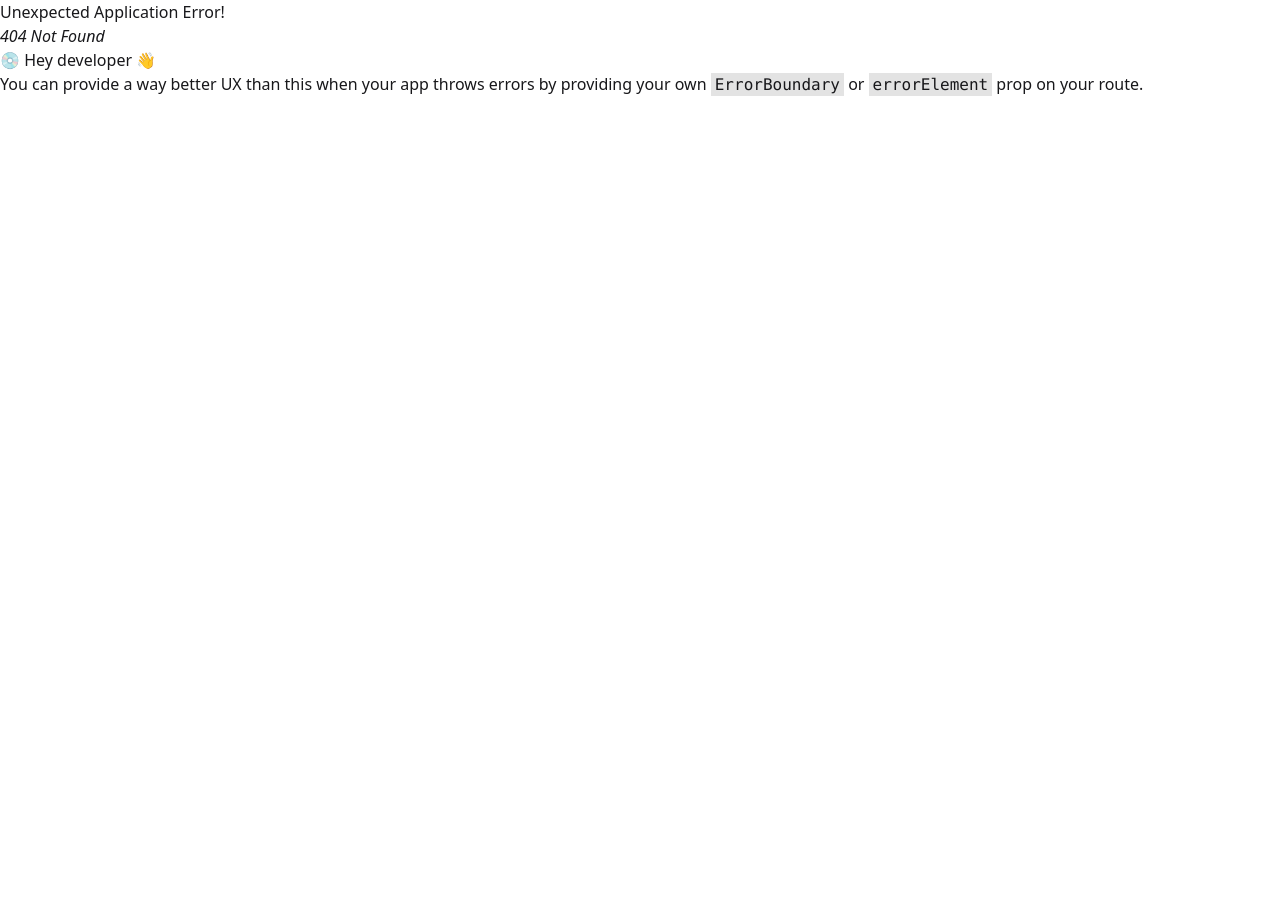
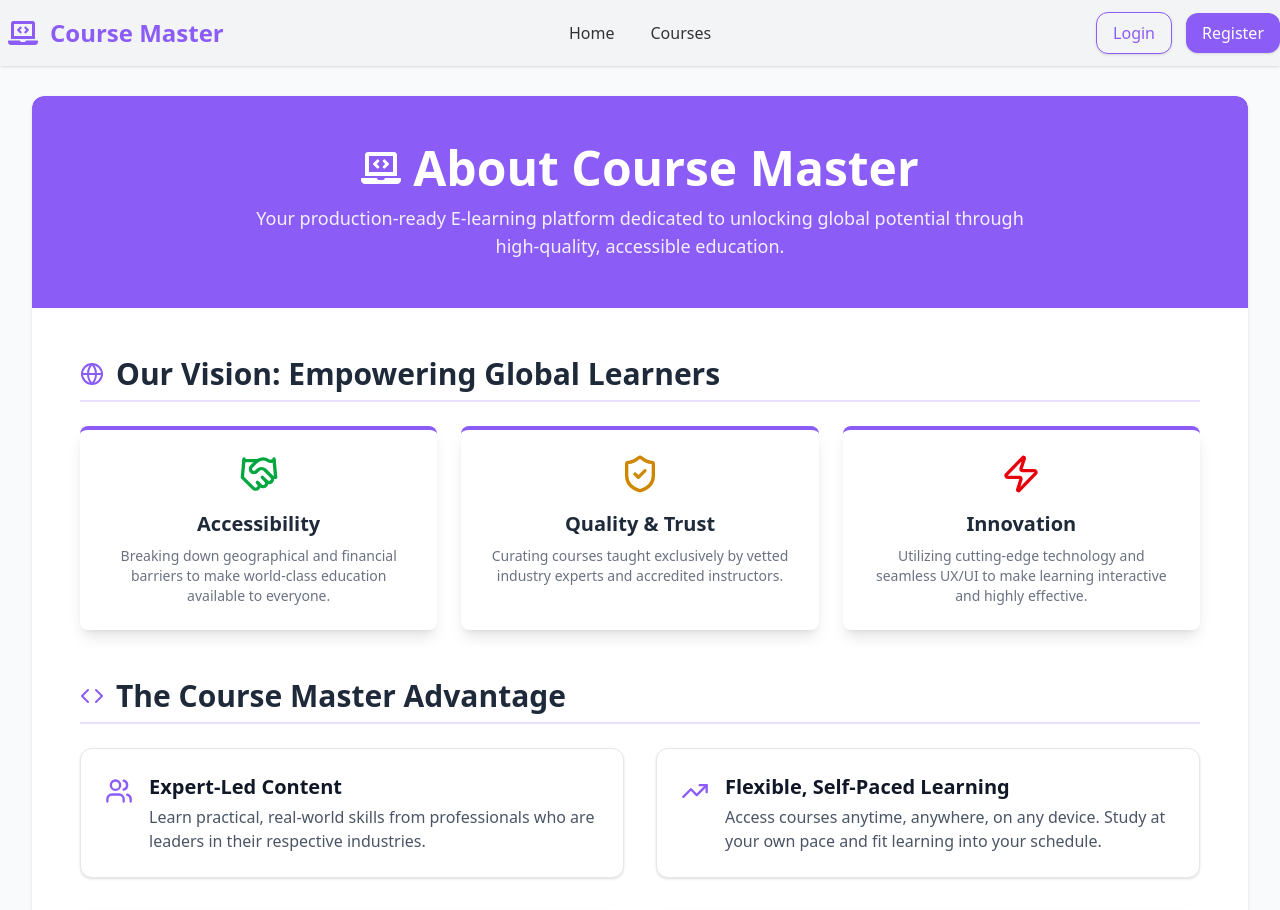
Before and after one commit to Nur-Nayeem/course-master-full-stack-web, a React (Vite) app in the folder client/: page /about-us in a window 1280 px wide. Before the commit this address had no page. Shown: the top 910 px of the page. Before the commit the page ends 800 px from the top, so only its background shows below. Built offline with nearby package versions, Linux system fonts and the light colour scheme.

Commit message:
added about us page

```diff
--- a/client/src/Routes/Route.jsx
+++ b/client/src/Routes/Route.jsx
@@ -16,6 +16,7 @@ import AdminCourseEdit from "../pages/Admin/AdminCourseEdit";
 import AdminDashboard from "../pages/Admin/AdminDashboard";
 import AdminCourseEnrollments from "../pages/Admin/AdminCourseEnrollments";
 import AdminAssignments from "../pages/Admin/AdminAssignments";
+import AboutUs from "../pages/AboutUsPAge/AboutUs";
 
 const router = createBrowserRouter([
   {
@@ -29,6 +30,10 @@ const router = createBrowserRouter([
       {
         path: "/courses",
         Component: Courses,
+      },
+      {
+        path: "/about-us",
+        Component: AboutUs,
       },
       {
         path: "/courses/:id",
--- /dev/null
+++ b/client/src/components/AboutUsComponents/FeaturedCard.jsx
@@ -0,0 +1,14 @@
+// Sub-component for the Feature Grid - Updated icon color
+const FeatureCard = ({ Icon, title, detail }) => (
+  <div className="flex p-6 border border-gray-200 rounded-xl bg-white shadow-sm hover:shadow-md transition duration-300">
+    <div className="shrink-0 pt-1">
+      <Icon className="w-7 h-7 text-primary" />
+    </div>
+    <div className="ml-4">
+      <h3 className="text-xl font-semibold text-gray-900 mb-1">{title}</h3>
+      <p className="text-gray-600">{detail}</p>
+    </div>
+  </div>
+);
+
+export default FeatureCard;
--- /dev/null
+++ b/client/src/components/AboutUsComponents/VisionCard.jsx
@@ -0,0 +1,10 @@
+// Sub-component for the Vision Section - Updated border color
+const VisionCard = ({ Icon, title, description, color }) => (
+  <div className="p-6 bg-white rounded-lg shadow-lg border-t-4 border-primary hover:shadow-xl transition duration-300 transform hover:-translate-y-1">
+    <Icon className={`w-10 h-10 mx-auto mb-4 ${color}`} />
+    <h3 className="text-xl font-semibold text-gray-800 mb-2">{title}</h3>
+    <p className="text-gray-500 text-sm">{description}</p>
+  </div>
+);
+
+export default VisionCard;
--- /dev/null
+++ b/client/src/pages/AboutUsPAge/AboutUs.jsx
@@ -0,0 +1,116 @@
+import React from "react";
+import {
+  BookOpen,
+  Globe,
+  Users,
+  Zap,
+  ShieldCheck,
+  TrendingUp,
+  Handshake,
+  Code,
+} from "lucide-react";
+import VisionCard from "../../components/AboutUsComponents/VisionCard";
+import FeatureCard from "../../components/AboutUsComponents/FeaturedCard";
+import { FaLaptopCode } from "react-icons/fa";
+import { Link } from "react-router";
+
+const AboutUs = () => {
+  return (
+    <div className="min-h-screen bg-gray-50 flex items-center justify-center p-4 sm:p-8">
+      <div className="container w-full bg-white shadow-sm rounded-xl overflow-hidden">
+        {/* Header Section - Updated to use primary color */}
+        <header className="p-8 md:p-12 bg-primary text-white text-center rounded-t-xl">
+          <h1 className="text-4xl sm:text-5xl font-extrabold mb-3 flex items-center justify-center space-x-3">
+            <FaLaptopCode className="w-8 h-8 sm:w-10 sm:h-10 text-white" />
+            {/* <BookOpen className="w-8 h-8 sm:w-10 sm:h-10 text-yellow-300" /> */}
+            <span>About Course Master</span>
+          </h1>
+          <p className="text-white/90 text-lg max-w-3xl mx-auto">
+            Your production-ready E-learning platform dedicated to unlocking
+            global potential through high-quality, accessible education.
+          </p>
+        </header>
+
+        <main className="p-6 md:p-12">
+          {/* Section 1: Our Vision - Updated colors */}
+          <section className="mb-12">
+            <h2 className="text-3xl font-bold text-gray-800 mb-6 border-b-2 border-primary/20 pb-2 flex items-center">
+              <Globe className="w-6 h-6 mr-3 text-primary" />
+              Our Vision: Empowering Global Learners
+            </h2>
+            <div className="grid md:grid-cols-3 gap-6 text-center">
+              <VisionCard
+                Icon={Handshake}
+                title="Accessibility"
+                description="Breaking down geographical and financial barriers to make world-class education available to everyone."
+                color="text-green-600"
+              />
+              <VisionCard
+                Icon={ShieldCheck}
+                title="Quality & Trust"
+                description="Curating courses taught exclusively by vetted industry experts and accredited instructors."
+                color="text-yellow-600"
+              />
+              <VisionCard
+                Icon={Zap}
+                title="Innovation"
+                description="Utilizing cutting-edge technology and seamless UX/UI to make learning interactive and highly effective."
+                color="text-red-600"
+              />
+            </div>
+          </section>
+
+          {/* Section 2: Why Choose Course Master? - Feature Grid - Updated colors */}
+          <section className="mb-12">
+            <h2 className="text-3xl font-bold text-gray-800 mb-6 border-b-2 border-primary/20 pb-2 flex items-center">
+              <Code className="w-6 h-6 mr-3 text-primary" />
+              The Course Master Advantage
+            </h2>
+            <div className="grid lg:grid-cols-2 gap-8">
+              <FeatureCard
+                title="Expert-Led Content"
+                detail="Learn practical, real-world skills from professionals who are leaders in their respective industries."
+                Icon={Users}
+              />
+              <FeatureCard
+                title="Flexible, Self-Paced Learning"
+                detail="Access courses anytime, anywhere, on any device. Study at your own pace and fit learning into your schedule."
+                Icon={TrendingUp}
+              />
+              <FeatureCard
+                title="Production-Ready Platform"
+                detail="Enjoy a seamless, intuitive, and reliable user experience built with modern technology stacks."
+                Icon={BookOpen}
+              />
+              <FeatureCard
+                title="Recognized Certifications"
+                detail="Earn verifiable Certificates of Completion to validate your new skills and boost your professional profile."
+                Icon={ShieldCheck}
+              />
+            </div>
+          </section>
+
+          {/* Section 3: Commitment - Updated colors and uses 'btn-primary' */}
+          <section className="text-center bg-primary/5 p-8 rounded-xl shadow-inner">
+            <h2 className="text-2xl font-bold text-primary mb-4">
+              Our Commitment to You
+            </h2>
+            <p className="text-gray-600 max-w-3xl mx-auto mb-6">
+              Our users are at the heart of everything we do. We are committed
+              to continuous improvement and fostering a supportive community for
+              all learners.
+            </p>
+            <Link
+              to="/courses"
+              className="inline-flex items-center justify-center px-8 py-3 text-base font-medium btn-primary"
+            >
+              Explore Our Courses Now
+            </Link>
+          </section>
+        </main>
+      </div>
+    </div>
+  );
+};
+
+export default AboutUs;
```
